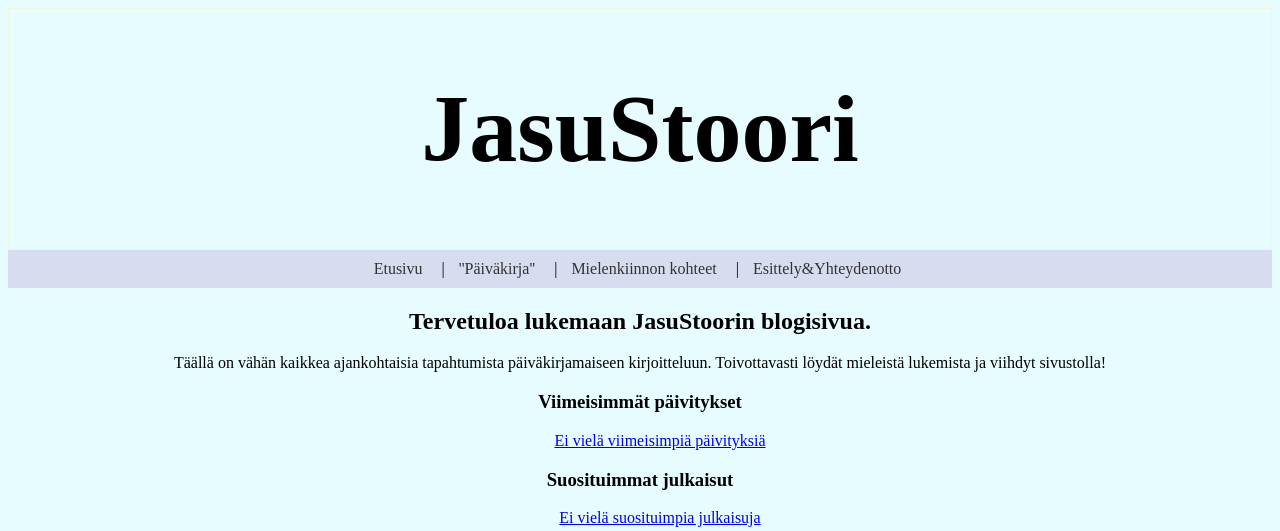
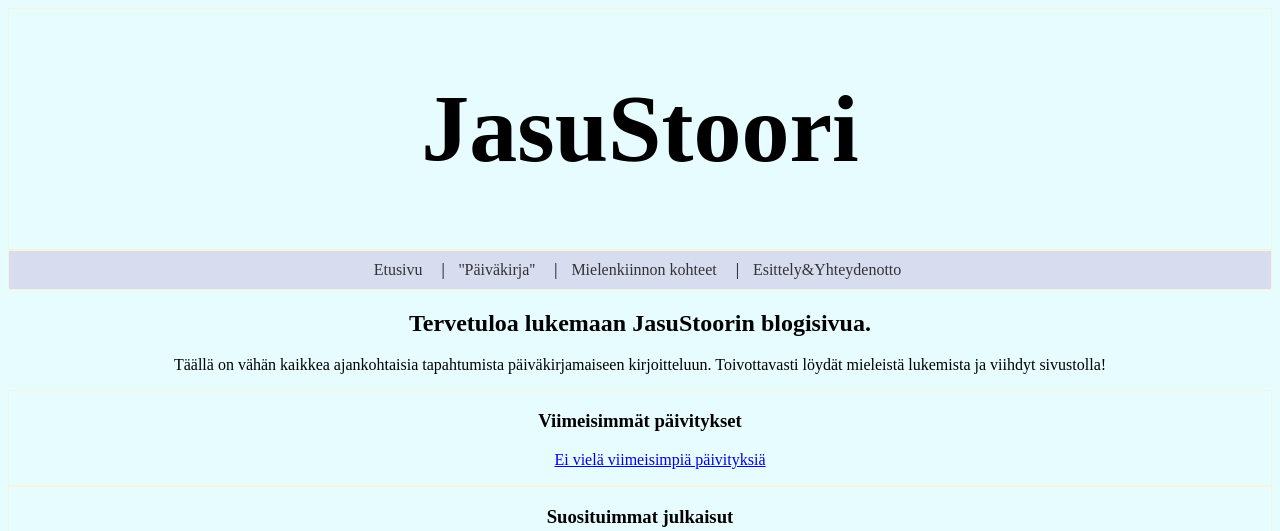
Before and after one commit to JasuStoori/JasuStoori.github.io, a PHP site: page / in a window 1280 px wide. Shown: the top 531 px of the page. Run offline with PHP 8.4, Linux system fonts and the light colour scheme; grey boxes are pictures that could not be loaded.

Commit message:
testaus tyyllit

```diff
--- a/Esittely&yhteydenotto.html
+++ b/Esittely&yhteydenotto.html
@@ -6,7 +6,7 @@
         <body>
         <body bgcolor=#F3DCFA>
             <title>Wireframe</title>
-            <link rel="stylesheet" href="Tyylit.css">
+            <link rel="stylesheet" href="Tyyllit.css">
              <center>
             <div class="wireframe">
               <header>
--- a/Mielenkiinnon kohteet.html
+++ b/Mielenkiinnon kohteet.html
@@ -6,7 +6,7 @@
         <body>
         <body bgcolor=#D8DCFE>
             <title>Wireframe</title>
-            <link rel="stylesheet" href="Tyylit.css">
+            <link rel="stylesheet" href="Tyyllit.css">
             <center>
             <div class="wireframe">
               <header>
--- a/Päiväkirja.html
+++ b/Päiväkirja.html
@@ -6,7 +6,7 @@
         <body>
         <body bgcolor=#E3F3E6>
             <title>Wireframe</title>
-            <link rel="stylesheet" href="Tyylit.css">
+            <link rel="stylesheet" href="Tyyllit.css">
         </body>
             <center>
             <div class="wireframe">
--- a/Tyylit.css
+++ b/Tyyllit.css
@@ -1,4 +1,4 @@
-div.wireframe {
+div {
     border: 1px;
     border-color: beige;
     border-style: solid;
--- a/index.html
+++ b/index.html
@@ -6,7 +6,7 @@
         <body>
         <body bgcolor=#E7FCFF>
             <title>Wireframe</title>
-            <link rel="stylesheet" href="Tyylit.css">
+            <link rel="stylesheet" href="Tyyllit.css">
             <body>
             <center>
             <div class="wireframe">
```
